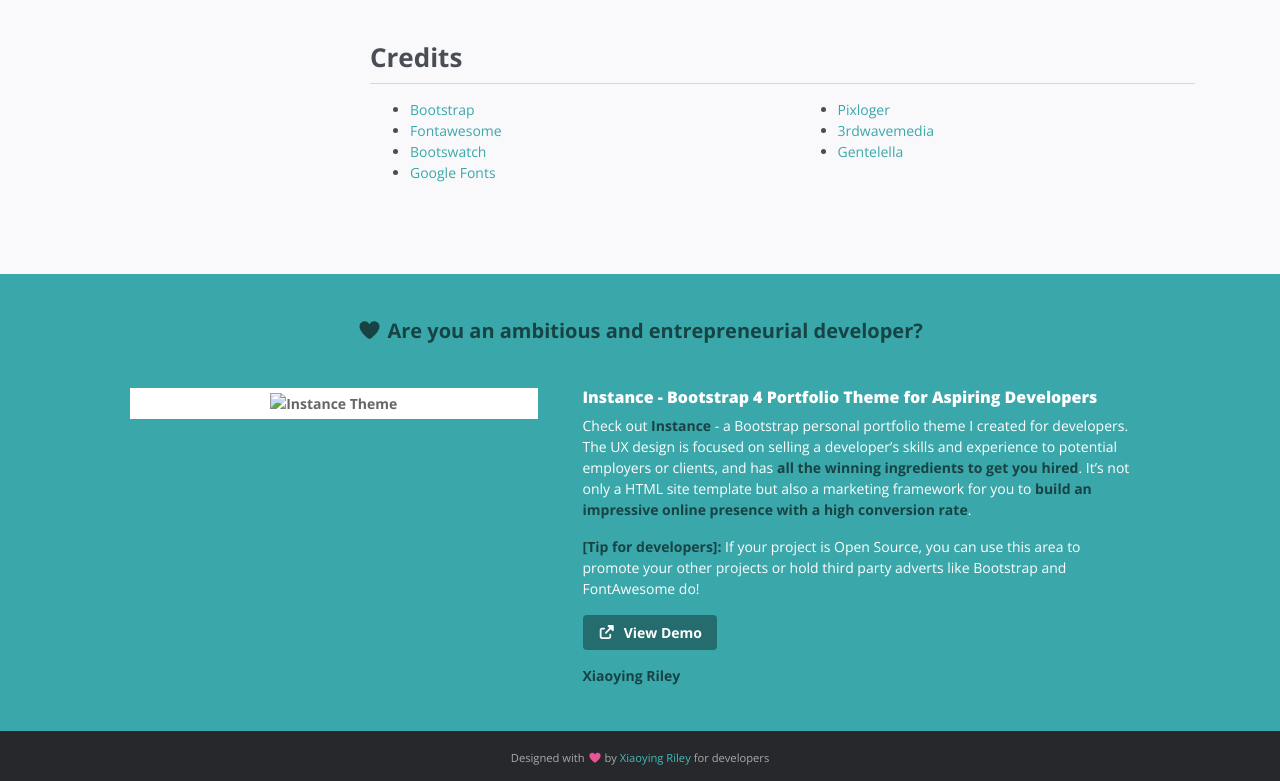
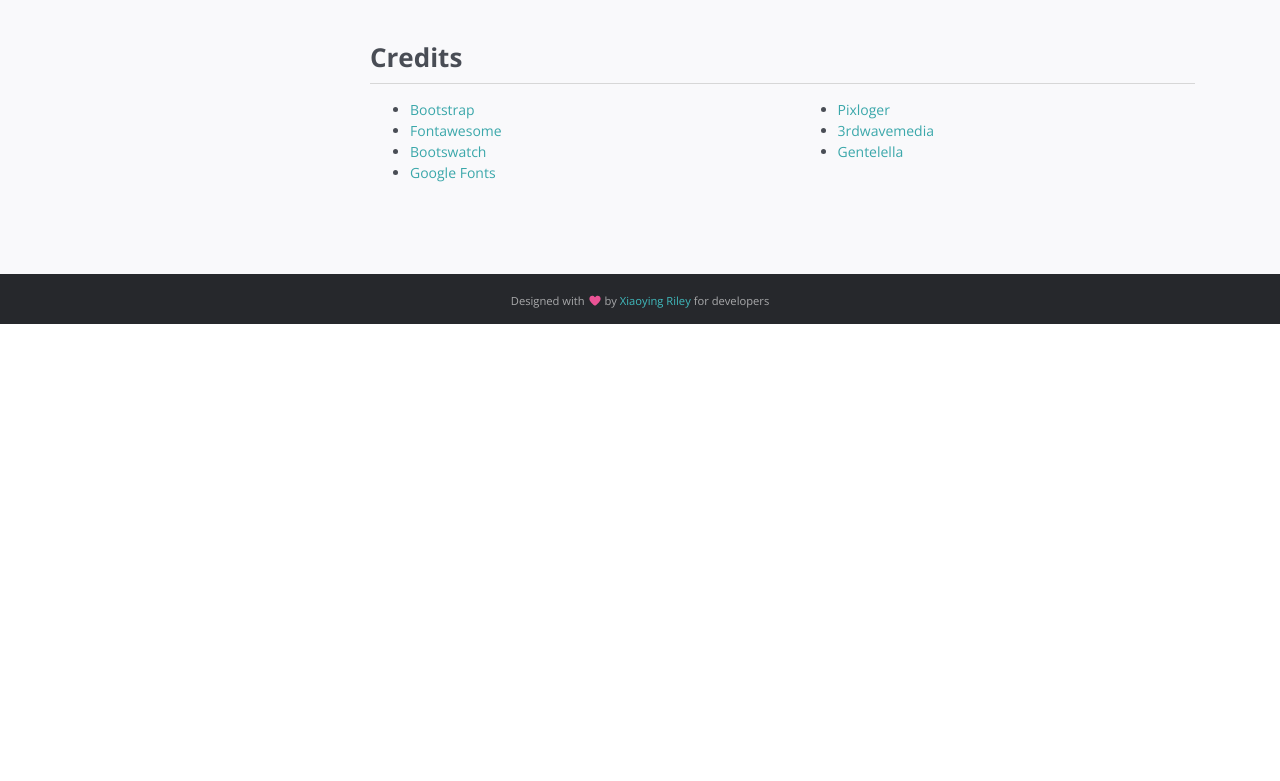
Before and after one commit to webfuelcode/LinkDir_SQL, a plain HTML site: page Documentation/index.html in a window 1280 px wide. Shown: the part 2306-3087 px from the top of the page. After the commit the page ends 2630 px from the top, so only its background shows below. Drawn offline with nearby package versions, Linux system fonts and the light colour scheme.

Commit message:
Update index.html

```diff
--- a/Documentation/index.html
+++ b/Documentation/index.html
@@ -164,36 +164,6 @@
             </div><!--//container-->
         </div><!--//doc-wrapper-->
 
-       <div id="promo-block" class="promo-block">
-            <div class="container">
-                <div class="promo-block-inner">
-                    <h3 class="promo-title text-center"><i class="fas fa-heart"></i> <a href="https://themes.3rdwavemedia.com/bootstrap-templates/portfolio/instance-bootstrap-portfolio-theme-for-developers/" target="_blank">Are you an ambitious and entrepreneurial developer?</a></h3>
-                    <div class="row">
-                        <div class="figure-holder col-lg-5 col-md-6 col-12">
-                            <div class="figure-holder-inner">
-                                <a href="https://themes.3rdwavemedia.com/bootstrap-templates/portfolio/instance-bootstrap-portfolio-theme-for-developers/" target="_blank"><img class="img-fluid" src="assets/images/demo/instance-promo.jpg" alt="Instance Theme" /></a>
-                                <a class="mask" href="https://themes.3rdwavemedia.com/bootstrap-templates/portfolio/instance-bootstrap-portfolio-theme-for-developers/"><i class="icon fa fa-heart pink"></i></a>
-
-                            </div>
-                        </div><!--//figure-holder-->
-                        <div class="content-holder col-lg-7 col-md-6 col-12">
-                            <div class="content-holder-inner">
-                                <div class="desc">
-                                    <h4 class="content-title"><strong> Instance - Bootstrap 4 Portfolio Theme for Aspiring Developers</strong></h4>
-                                    <p>Check out <a href="https://themes.3rdwavemedia.com/bootstrap-templates/portfolio/instance-bootstrap-portfolio-theme-for-developers/" target="_blank">Instance</a> - a Bootstrap personal portfolio theme I created for developers. The UX design is focused on selling a developer’s skills and experience to potential employers or clients, and has <strong class="highlight">all the winning ingredients to get you hired</strong>. It’s not only a HTML site template but also a marketing framework for you to <strong class="highlight">build an impressive online presence with a high conversion rate</strong>. </p>
-                                    <p><strong class="highlight">[Tip for developers]:</strong> If your project is Open Source, you can use this area to promote your other projects or hold third party adverts like Bootstrap and FontAwesome do!</p>
-                                    <a class="btn btn-cta" href="https://themes.3rdwavemedia.com/bootstrap-templates/portfolio/instance-bootstrap-portfolio-theme-for-developers/" target="_blank"><i class="fas fa-external-link-alt"></i> View Demo</a>
-
-                                </div><!--//desc-->
-
-
-                                <div class="author"><a href="https://themes.3rdwavemedia.com">Xiaoying Riley</a></div>
-                            </div><!--//content-holder-inner-->
-                        </div><!--//content-holder-->
-                    </div><!--//row-->
-                </div><!--//promo-block-inner-->
-            </div><!--//container-->
-        </div><!--//promo-block-->
 
     </div><!--//page-wrapper-->
 
```
